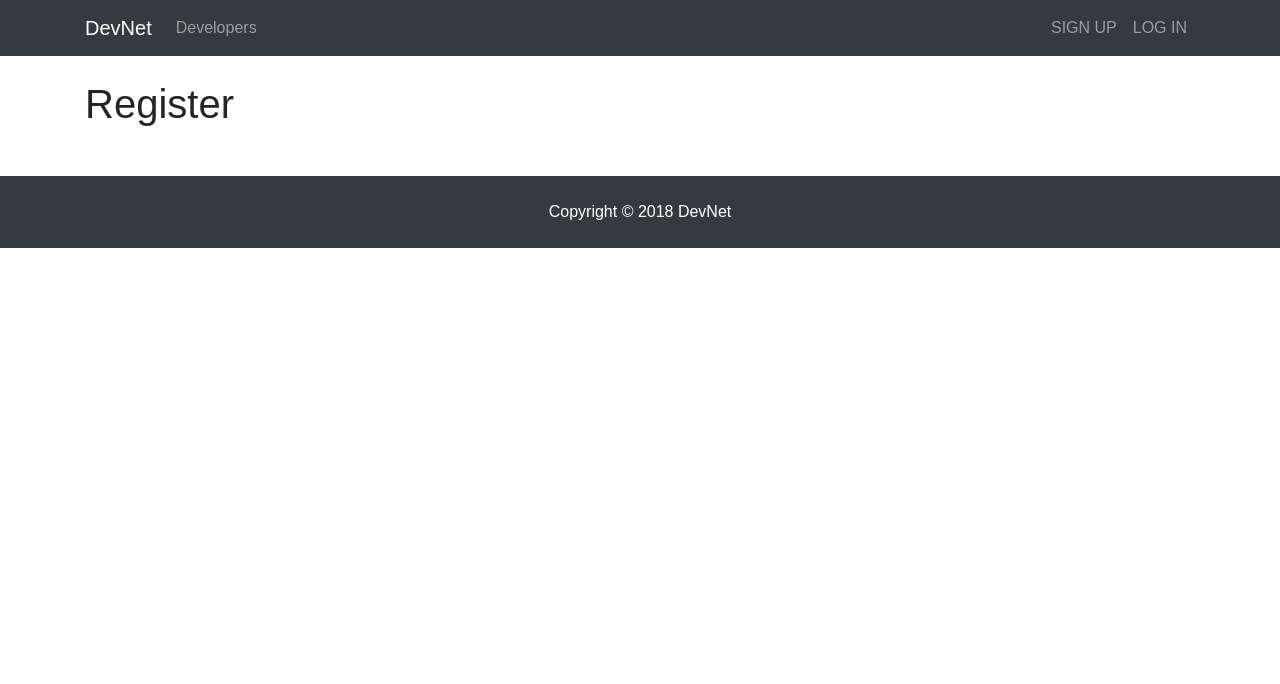
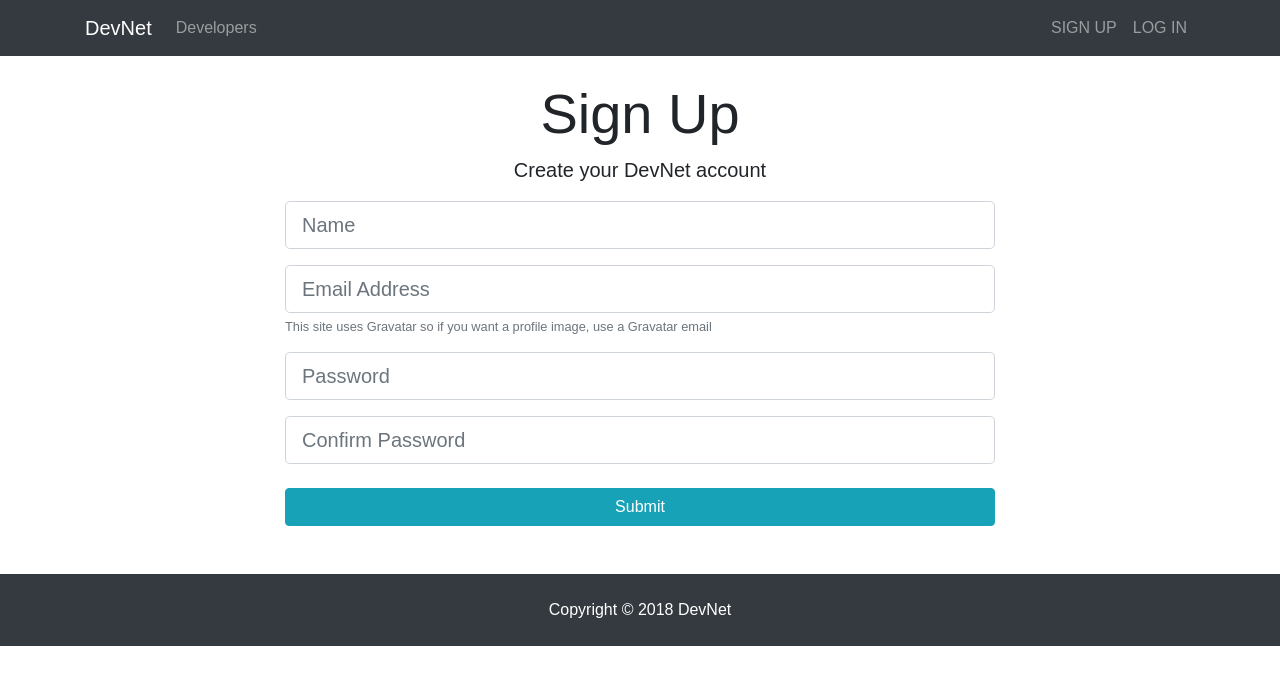
Before and after one commit to mikhail-kostiuk/Devnet, a React (Create React App) app in the folder client/: page /register in a window 1280 px wide. Shown: the top 684 px of the page. Built offline with nearby package versions, Linux system fonts and the light colour scheme.

Commit message:
Implement register form in Register component

```diff
--- a/client/src/components/auth/Register.js
+++ b/client/src/components/auth/Register.js
@@ -1,10 +1,92 @@
 import React, { Component } from "react";
 
 class Register extends Component {
+  constructor() {
+    super();
+    this.state = {
+      name: "",
+      email: "",
+      password: "",
+      confirmPassword: "",
+      errors: {}
+    };
+    this.onInputChange = this.onInputChange.bind(this);
+    this.onFormSubmit = this.onFormSubmit.bind(this);
+  }
+
+  onInputChange(e) {
+    this.setState({ [e.target.name]: e.target.value });
+  }
+
+  onFormSubmit(e) {
+    e.preventDefault();
+
+    const newUser = {
+      name: this.state.name,
+      email: this.state.email,
+      password: this.state.password,
+      confirmPassword: this.state.confirmPassword
+    };
+  }
+
   render() {
     return (
-      <div>
-        <h1>Register</h1>
+      <div className="register">
+        <div className="container">
+          <div className="row">
+            <div className="col-md-8 m-auto">
+              <h1 className="display-4 text-center">Sign Up</h1>
+              <p className="lead text-center">Create your DevNet account</p>
+              <form onSubmit={this.onFormSubmit}>
+                <div className="form-group">
+                  <input
+                    className="form-control form-control-lg"
+                    type="text"
+                    placeholder="Name"
+                    name="name"
+                    value={this.state.name}
+                    onChange={this.onInputChange}
+                  />
+                </div>
+                <div className="form-group">
+                  <input
+                    className="form-control form-control-lg"
+                    type="email"
+                    placeholder="Email Address"
+                    name="email"
+                    value={this.state.email}
+                    onChange={this.onInputChange}
+                  />
+                  <small className="form-text text-muted">
+                    This site uses Gravatar so if you want a profile image, use
+                    a Gravatar email
+                  </small>
+                </div>
+                <div className="form-group">
+                  <input
+                    className="form-control form-control-lg"
+                    type="password"
+                    placeholder="Password"
+                    name="password"
+                    value={this.state.password}
+                    onChange={this.onInputChange}
+                  />
+                </div>
+                <div className="form-group">
+                  <input
+                    className="form-control form-control-lg"
+                    type="password"
+                    placeholder="Confirm Password"
+                    name="confirmPassword"
+                    value={this.state.confirmPassword}
+                    onChange={this.onInputChange}
+                  />
+                </div>
+                <input className="btn btn-info btn-block mt-4" type="submit" />
+              </form>
+            </div>
+          </div>
+        </div>
       </div>
     );
   }
```
